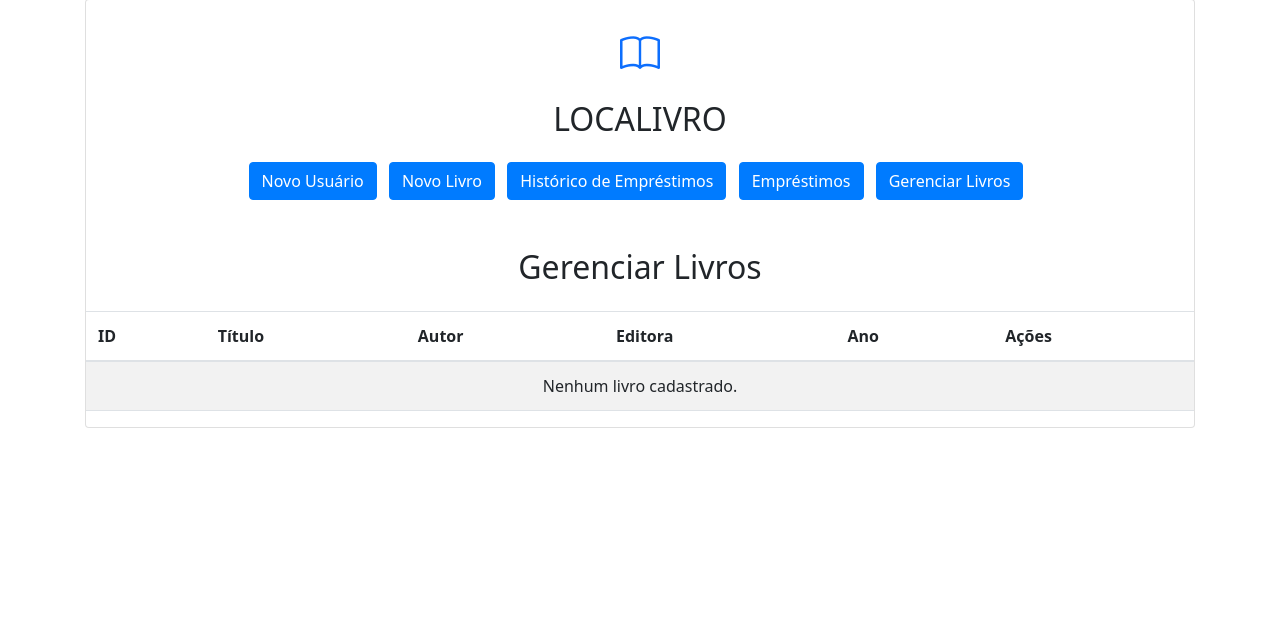
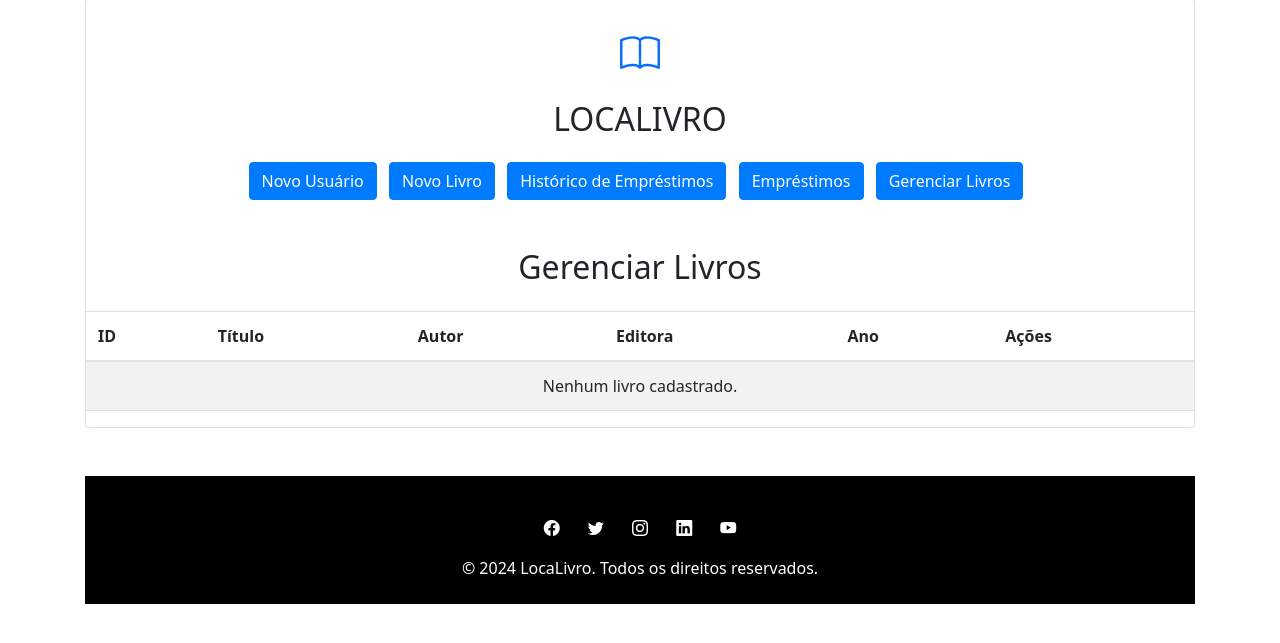
Before and after one commit to XicoBr/PROJETO-WEB, a PHP site: page /livros.php in a window 1280 px wide. Shown: the part 49-692 px from the top of the page. Run offline with PHP 8.4, Linux system fonts and the light colour scheme; data that the repository does not hold is empty; some libraries are stand-ins or nearby versions.

Commit message:
:sparkles: Inclusão do Rodapé

```diff
--- a/projeto-facul_TESTE/emprestimos.php
+++ b/projeto-facul_TESTE/emprestimos.php
@@ -101,5 +101,7 @@ $result_livros = $conn->query($sql_livros);
     });
 </script>
 <?php endif; ?>
-</body>
-</html>
+
+<?php
+    include 'footer.php';
+?>
--- /dev/null
+++ b/projeto-facul_TESTE/footer.php
@@ -0,0 +1,38 @@
+<footer class="bg-black text-white py-4 mt-5">
+        <div class="container">
+            <div class="row text-center">
+                <div class="col-12">
+                    <div class="mt-3">
+                        <a href="#" class="text-white me-4 ">
+                            <i class="bi bi-facebook footer"></i>
+                        </a>
+                        <a href="#" class="text-white me-4 ">
+                            <i class="bi bi-twitter footer"></i>
+                        </a>
+                        <a href="#" class="text-white me-4 ">
+                            <i class="bi bi-instagram footer"></i>
+                        </a>
+                        <a href="#" class="text-white me-4 ">
+                            <i class="bi bi-linkedin  footer"></i>
+                        </a>
+                        <a href="#" class="text-white footer">
+                            <i class="bi bi-youtube footer"></i>
+                        </a>
+                    </div>
+                </div>
+            </div>
+            <div class="row mt-3">
+                <div class="col-12 text-center">
+                    <p class="mb-0">&copy; 2024 LocaLivro. Todos os direitos reservados.</p>
+                </div>
+            </div>
+        </div>
+    </footer>
+
+
+
+    <script src="https://code.jquery.com/jquery-3.5.1.slim.min.js"></script>
+    <script src="https://cdn.jsdelivr.net/npm/@popperjs/core@2.5.4/dist/umd/popper.min.js"></script>
+    <script src="https://stackpath.bootstrapcdn.com/bootstrap/4.5.2/js/bootstrap.min.js"></script>
+</body>
+</html>
--- a/projeto-facul_TESTE/header.php
+++ b/projeto-facul_TESTE/header.php
@@ -16,6 +16,13 @@
             font-size: 2.5rem;
             color: #0d6efd;
             margin-bottom: 1rem;
+        }
+        .footer {
+            transition: 0.4s;
+        }
+        .footer:hover {
+            color: #d6e3f8;
+
         }
     </style>
 </head>
--- a/projeto-facul_TESTE/historico_emprestimos.php
+++ b/projeto-facul_TESTE/historico_emprestimos.php
@@ -50,5 +50,7 @@ $result = $conn->query($sql);
             </table>
         </div>
     </div>
-</body>
-</html>
+
+<?php
+    include 'footer.php';
+?>
--- a/projeto-facul_TESTE/livros.php
+++ b/projeto-facul_TESTE/livros.php
@@ -105,8 +105,6 @@ $result = $conn->query($sql);
         </div>
     </div>
 
-    <script src="https://code.jquery.com/jquery-3.5.1.slim.min.js"></script>
-    <script src="https://cdn.jsdelivr.net/npm/@popperjs/core@2.5.4/dist/umd/popper.min.js"></script>
-    <script src="https://stackpath.bootstrapcdn.com/bootstrap/4.5.2/js/bootstrap.min.js"></script>
-</body>
-</html>
+<?php
+    include 'footer.php';
+?>
--- a/projeto-facul_TESTE/login.php
+++ b/projeto-facul_TESTE/login.php
@@ -34,5 +34,7 @@ if ($_SERVER["REQUEST_METHOD"] == "POST") {
             <button type="submit" class="btn btn-primary">Entrar</button>
         </form>
     </div>
-</body>
-</html>
+
+<?php
+    include 'footer.php';
+?>
--- a/projeto-facul_TESTE/novo_livro.php
+++ b/projeto-facul_TESTE/novo_livro.php
@@ -73,5 +73,6 @@ if ($_SERVER["REQUEST_METHOD"] == "POST") {
     });
 </script>
 <?php endif; ?>
-</body>
-</html>
+<?php
+    include 'footer.php';
+?>
--- a/projeto-facul_TESTE/novo_usuario.php
+++ b/projeto-facul_TESTE/novo_usuario.php
@@ -68,5 +68,7 @@ if ($_SERVER["REQUEST_METHOD"] == "POST") {
     });
 </script>
 <?php endif; ?>
-</body>
-</html>
+
+<?php
+    include 'footer.php';
+?>
```
